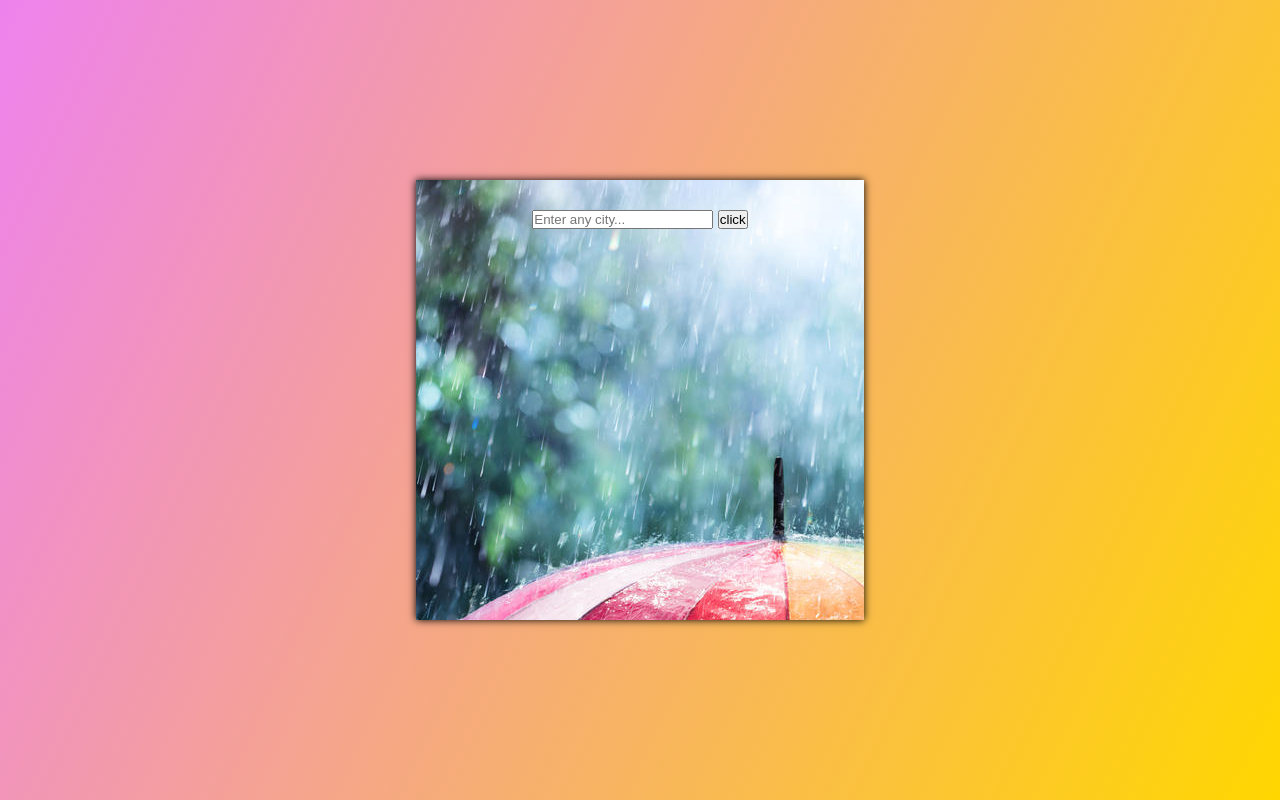
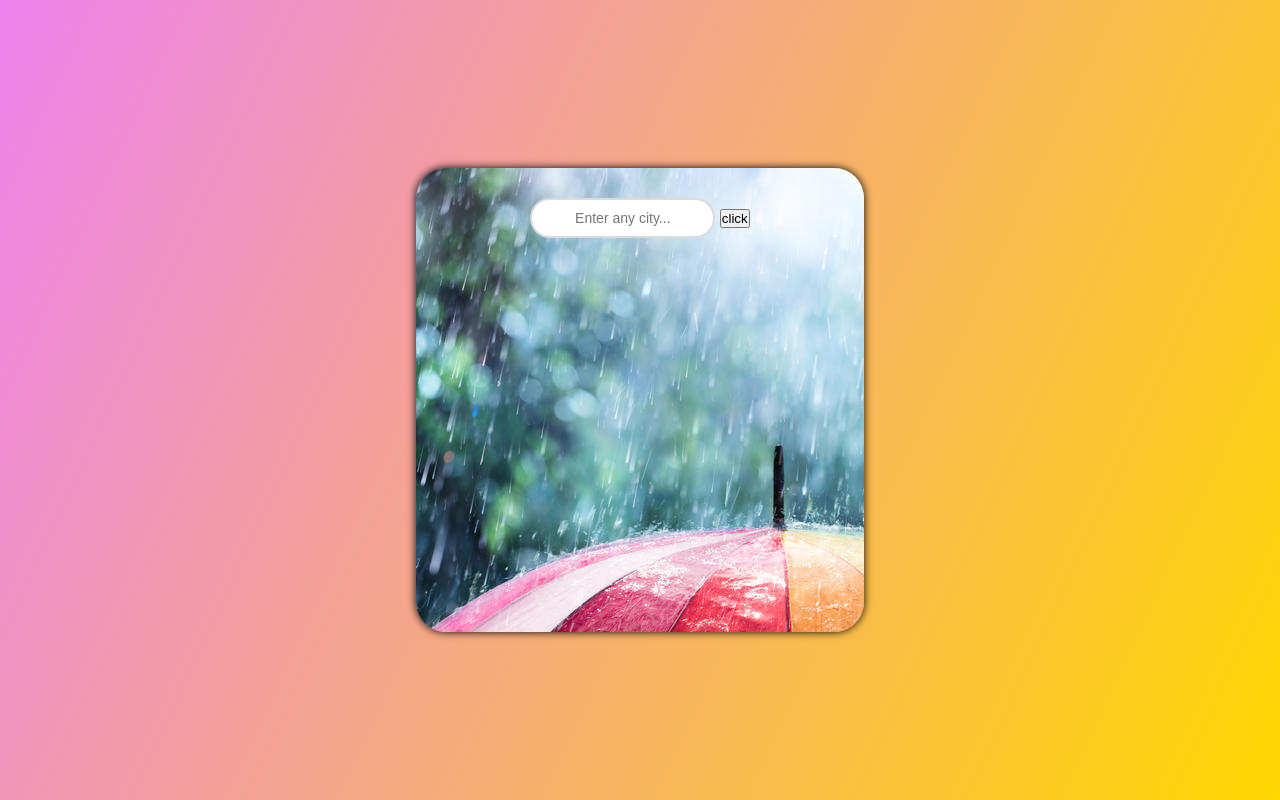
Before and after one commit to rankopolat/Project, a PHP site: page / in a window 1280 px wide. Run offline with PHP 8.4, Linux system fonts and the light colour scheme.

Commit message:
Update style3.css

```diff
--- a/style3.css
+++ b/style3.css
@@ -14,21 +14,49 @@ body{
 	background-image: linear-gradient(115deg,violet, gold);
 
 }
+#cityinput{
+
+
+}
+
+input[type=text]{
+	border-radius:30px;
+	height: 40px;
+    position: relative;
+    border: 2px solid #cdcdcd;
+    border-color: rgba(0, 0, 0, .14);
+    background-color: white;
+    font-size: 14px;
+	text-align:center;
+}
+
 .wrap{
 
+   border-radius:30px;
    position:absolute;
    top:50%;
    left:50%;
    transform: translate(-50%,-50%);
-
+	z-index:0;
 }
 .wrap{
 
 	background-image: url("rain.jpg");
 	width:35%;
 	padding:30px;
-	height:55%;
+	height:58%;
 	box-shadow:0 0 8px
+
+}
+.weather-title{
+
+	text-align:center;
+	font-size:40px;
+	font-weight:bold;
+
+
+}
+.wrapper{
 
 }
 .banner{
@@ -40,8 +68,41 @@ body{
 	text-align:center;
 }
 
-.wrapper{
+.weather-example-one{
 
+	border-radius:30px;
+	width:45%;
+	height:50%;
+	bottom:20px;
+	left:20px;
+	position:absolute;
+	z-index:1;
+	background: url("holy.jpg");
+	background-size: 100% 100%;
+	background-repeat: no-repeat;
 
 
 }
+.weather-example-one h1{
+
+	position:absolute;
+	top:10%;
+	left:50%;
+	transform: translate(-50%, -10%);
+	font-size:40px;
+
+}
+.weather-example-two{
+	border-radius:30px;
+	width:45%;
+	height:50%;
+	bottom:20px;
+	right:20px;
+	position:absolute;
+	z-index:1;
+	background: url("holy.jpg");
+	 background-size: 100% 100%;
+	background-repeat: no-repeat;
+	text-align:center;
+	color:white;
+}
```
